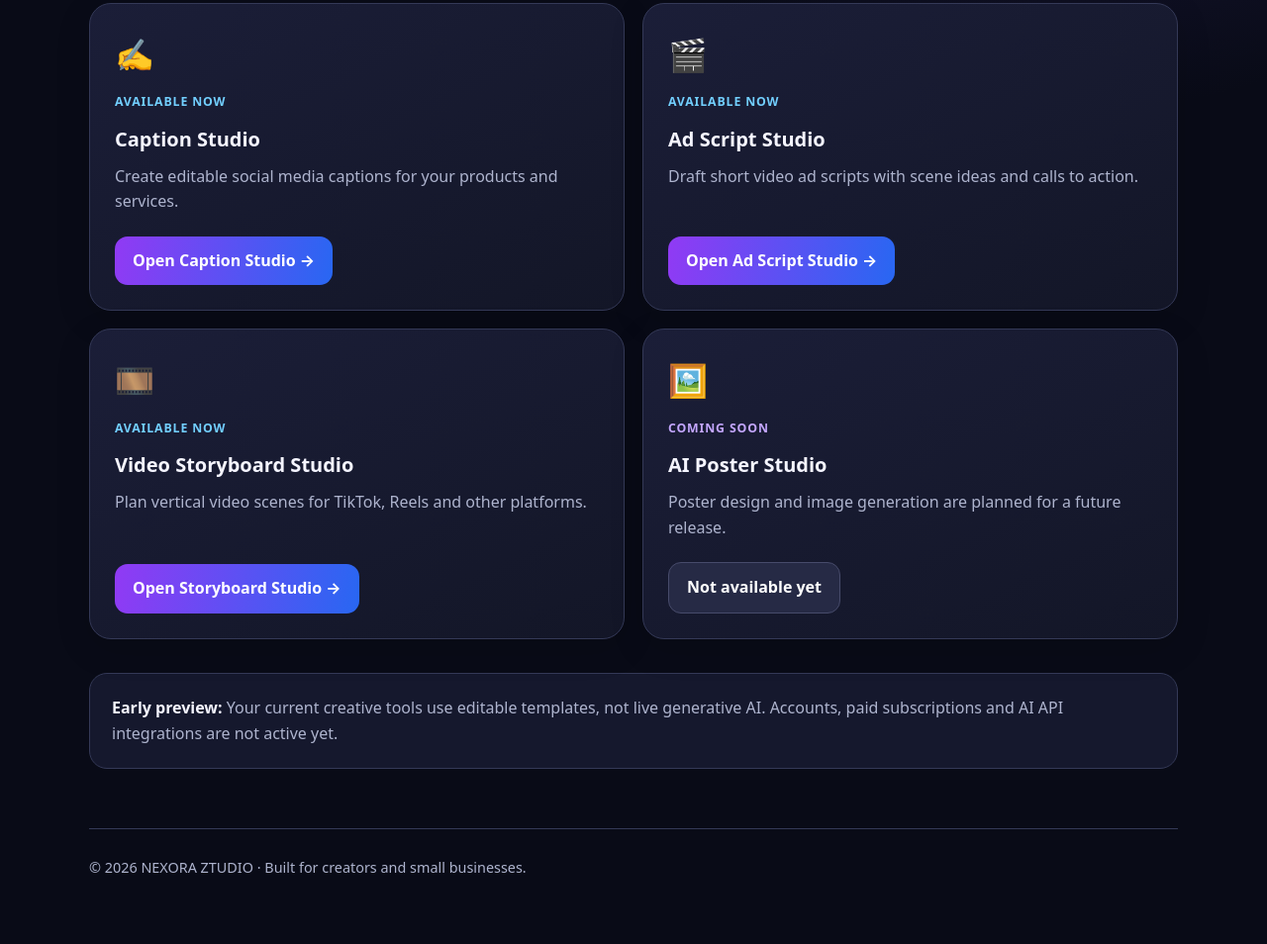
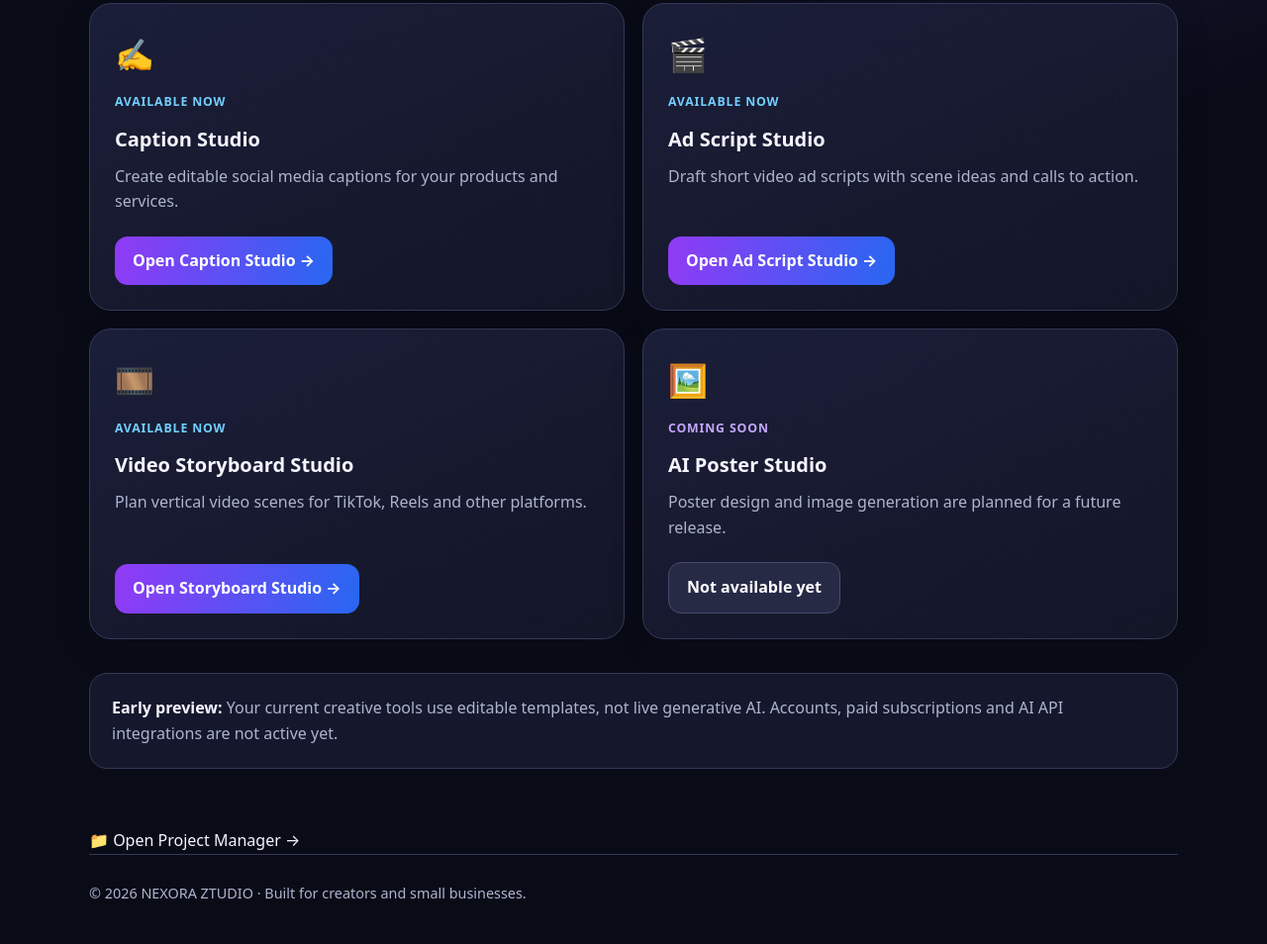
Before and after one commit to nexoraztudio-hub/nexora-ztudio, a plain HTML site: page dashboard.html in a window 1280 px wide. Shown: the part 572-1526 px from the top of the page at 99% size. Before the commit the page ends 1500 px from the top, so only its background shows below. Drawn offline with Linux system fonts and the light colour scheme.

Commit message:
Fix Project Manager navigation

```diff
--- a/dashboard.html
+++ b/dashboard.html
@@ -86,8 +86,10 @@
       </section>
       <aside class="notice"><strong>Early preview:</strong> Your current creative tools use editable templates, not live generative AI. Accounts, paid subscriptions and AI API integrations are not active yet.</aside>
     </main>
+<a href="projects.html">📁 Open Project Manager →</a>
     <footer>© <span id="year">2026</span> NEXORA ZTUDIO · Built for creators and small businesses.</footer>
   </div>
   <script>document.getElementById('year').textContent=new Date().getFullYear();</script>
+
 </body>
 </html>
```
